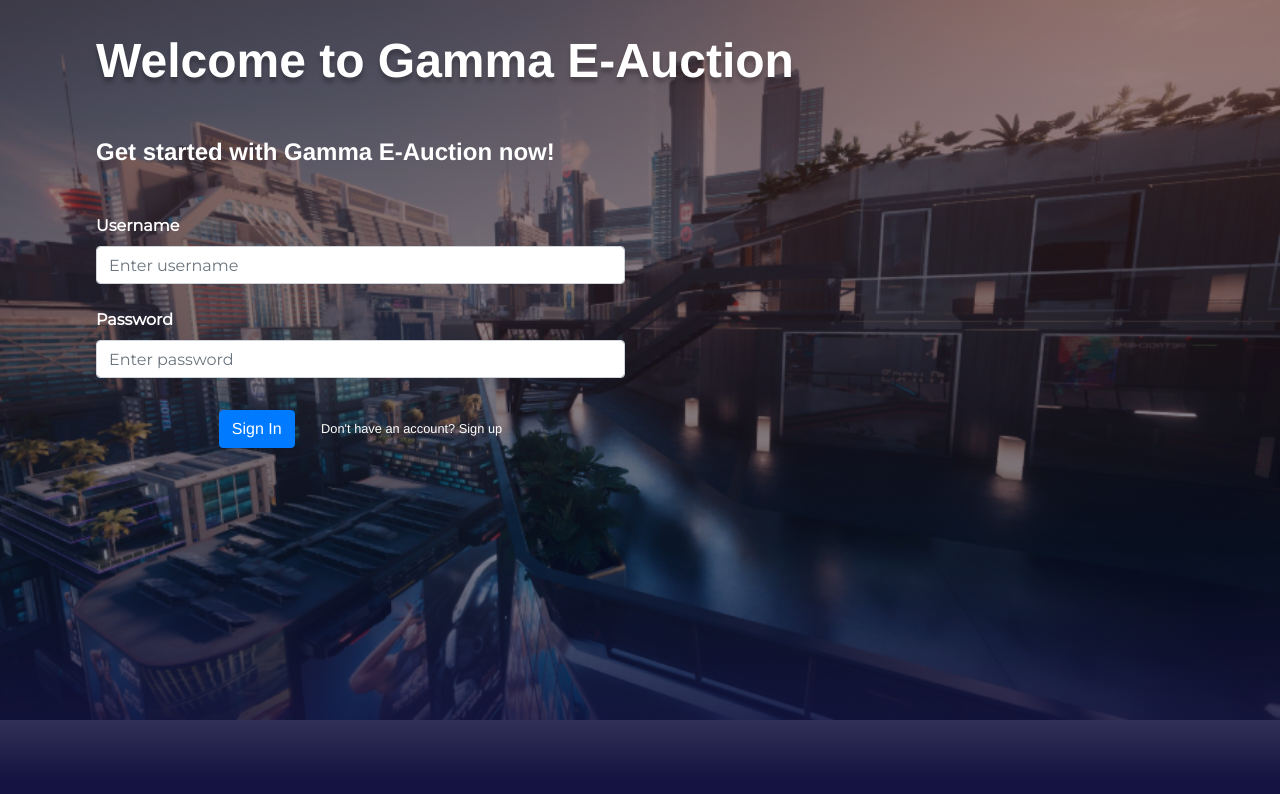
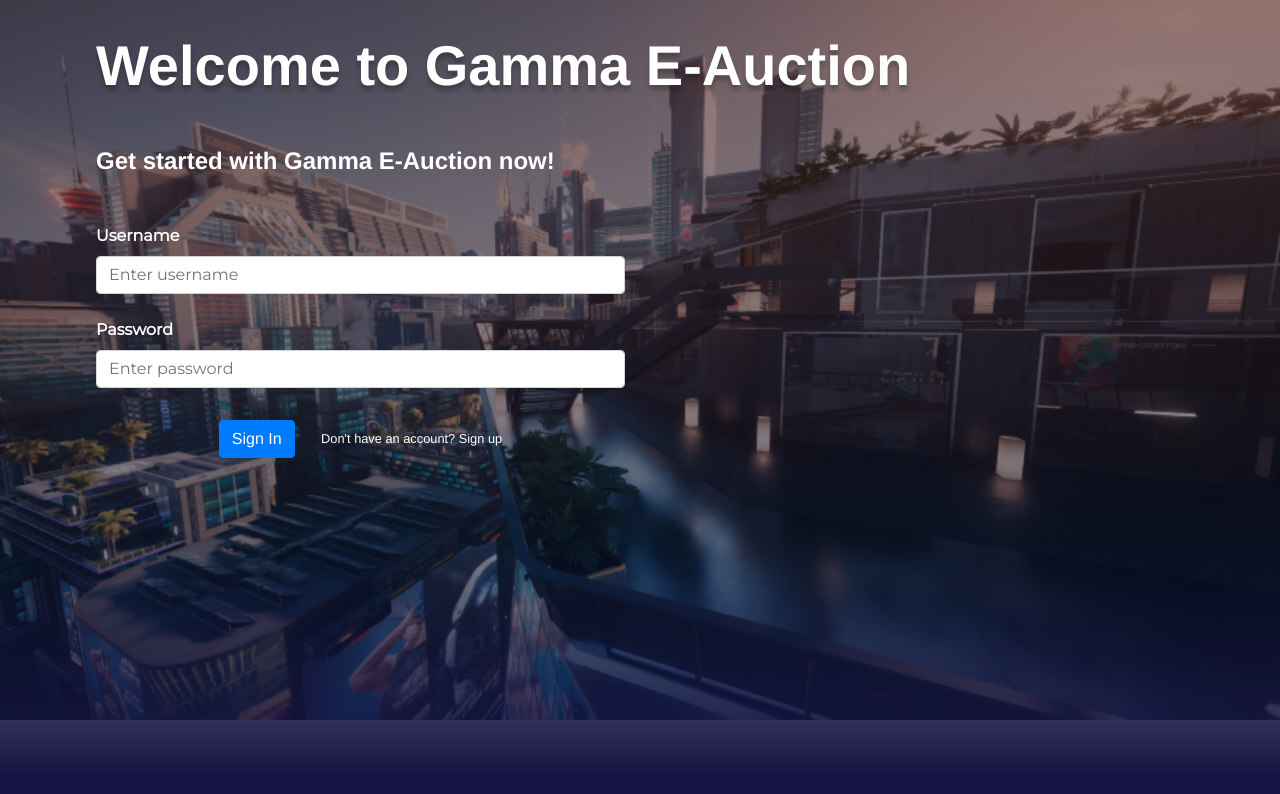
Before and after one commit to ferdianfefe/e-auction-oti-client, a Vue app: page /signin in a window 1280 px wide. Shown: the top 794 px of the page. Built offline with nearby package versions, Linux system fonts and the light colour scheme.

Commit message:
Update _text.scss

```diff
--- a/src/style/_text.scss
+++ b/src/style/_text.scss
@@ -1,5 +1,5 @@
 .title {
-  font-size: 3rem;
+  font-size: 3.5rem;
   font-weight: 700;
   // margin: 0;
 
```
